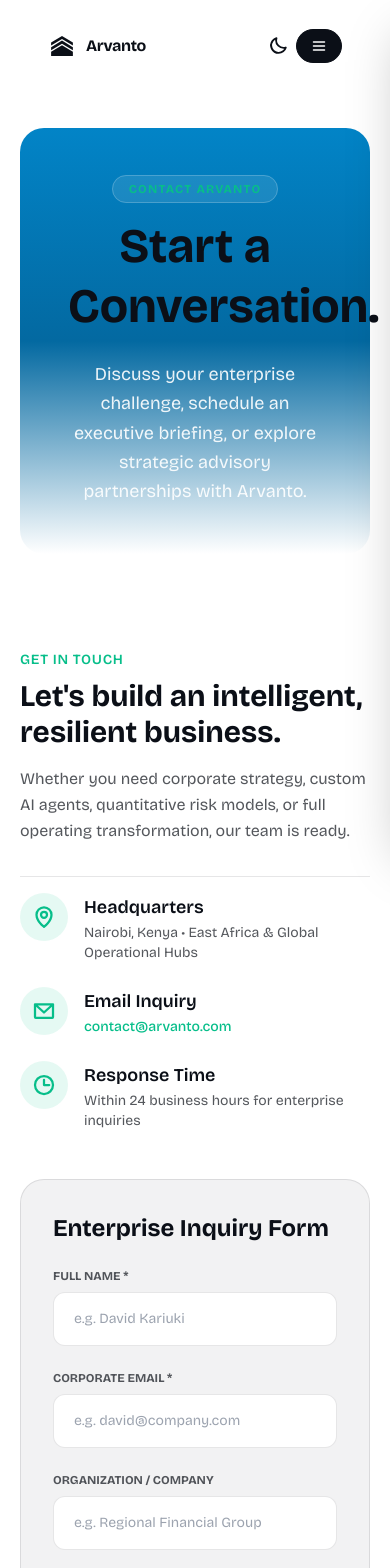
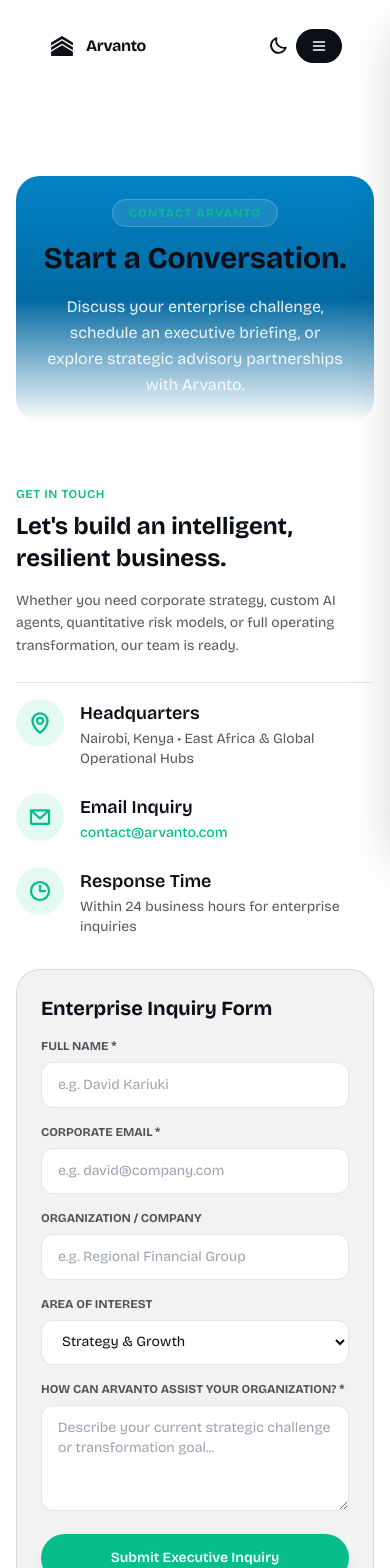
Before and after one commit to k-clinton/Arvanto, a Next.js app: page /contactus in a window 390 px wide. Shown: the top 1568 px of the page. Built offline with nearby package versions, Linux system fonts and the light colour scheme.

Commit message:
feat: fix mobile view on contact page

```diff
--- a/src/app/contactus/page.tsx
+++ b/src/app/contactus/page.tsx
@@ -12,35 +12,35 @@ export default function ContactUsPage() {
   };
 
   return (
-    <div className="py-16 bg-white dark:bg-black text-dark dark:text-white">
+    <div className="pt-28 sm:pt-32 pb-16 bg-white dark:bg-black text-dark dark:text-white">
       {/* Banner */}
-      <div className="container max-w-8xl mx-auto px-5 2xl:px-0 mb-16">
-        <div className="bg-gradient-to-b from-skyblue via-lightskyblue dark:via-[#4298b0] to-white/10 dark:to-black/10 rounded-3xl p-12 md:p-20 text-center md:text-left">
+      <div className="container max-w-8xl mx-auto px-4 sm:px-5 2xl:px-0 mb-12 sm:mb-16">
+        <div className="bg-gradient-to-b from-skyblue via-lightskyblue dark:via-[#4298b0] to-white/10 dark:to-black/10 rounded-3xl p-6 sm:p-12 md:p-20 text-center md:text-left">
           <span className="text-xs uppercase tracking-widest text-primary font-bold bg-white/10 backdrop-blur-md px-4 py-1.5 rounded-full border border-white/20">
             Contact Arvanto
           </span>
-          <h1 className="text-5xl md:text-7xl font-bold mt-4 mb-6 leading-tight">
+          <h1 className="text-3xl sm:text-5xl md:text-7xl font-bold mt-4 mb-4 sm:mb-6 leading-tight">
             Start a Conversation.
           </h1>
-          <p className="text-lg md:text-xl text-white/90 dark:text-dark/90 max-w-3xl leading-relaxed">
+          <p className="text-base md:text-xl text-white/90 dark:text-dark/90 max-w-3xl leading-relaxed">
             Discuss your enterprise challenge, schedule an executive briefing, or explore strategic advisory partnerships with Arvanto.
           </p>
         </div>
       </div>
 
       {/* Main Grid */}
-      <div className="container max-w-8xl mx-auto px-5 2xl:px-0 py-8">
-        <div className="grid lg:grid-cols-12 gap-12">
+      <div className="container max-w-8xl mx-auto px-4 sm:px-5 2xl:px-0 py-4 sm:py-8">
+        <div className="grid lg:grid-cols-12 gap-8 sm:gap-12">
           {/* Left Column Info */}
-          <div className="lg:col-span-5 space-y-8">
+          <div className="lg:col-span-5 space-y-6 sm:space-y-8">
             <div>
-              <p className="text-primary font-semibold uppercase tracking-wider text-sm">
+              <p className="text-primary font-semibold uppercase tracking-wider text-xs sm:text-sm">
                 Get In Touch
               </p>
-              <h2 className="text-3xl md:text-4xl font-bold mt-2 mb-4">
+              <h2 className="text-2xl sm:text-3xl md:text-4xl font-bold mt-2 mb-4">
                 Let&apos;s build an intelligent, resilient business.
               </h2>
-              <p className="text-dark/70 dark:text-white/70 text-base leading-relaxed">
+              <p className="text-dark/70 dark:text-white/70 text-sm sm:text-base leading-relaxed">
                 Whether you need corporate strategy, custom AI agents, quantitative risk models, or full operating transformation, our team is ready.
               </p>
             </div>
@@ -88,14 +88,14 @@ export default function ContactUsPage() {
           </div>
 
           {/* Right Column Form */}
-          <div className="lg:col-span-7 bg-dark/5 dark:bg-white/5 p-8 md:p-12 rounded-3xl border border-dark/10 dark:border-white/10">
+          <div className="lg:col-span-7 bg-dark/5 dark:bg-white/5 p-6 sm:p-8 md:p-12 rounded-3xl border border-dark/10 dark:border-white/10">
             {submitted ? (
-              <div className="text-center py-16 space-y-4">
-                <div className="w-16 h-16 bg-primary text-white rounded-full flex items-center justify-center mx-auto text-3xl">
+              <div className="text-center py-12 sm:py-16 space-y-4">
+                <div className="w-14 h-14 sm:w-16 sm:h-16 bg-primary text-white rounded-full flex items-center justify-center mx-auto text-2xl sm:text-3xl">
                   <Icon icon="ph:check-bold" />
                 </div>
-                <h3 className="text-3xl font-bold">Thank You!</h3>
-                <p className="text-dark/70 dark:text-white/70 max-w-md mx-auto">
+                <h3 className="text-2xl sm:text-3xl font-bold">Thank You!</h3>
+                <p className="text-dark/70 dark:text-white/70 max-w-md mx-auto text-sm sm:text-base">
                   Your message has been transmitted to Arvanto&apos;s executive advisory team. We will review your inquiry and follow up within 24 hours.
                 </p>
                 <button
@@ -106,10 +106,10 @@ export default function ContactUsPage() {
                 </button>
               </div>
             ) : (
-              <form onSubmit={handleSubmit} className="space-y-6">
-                <h3 className="text-2xl font-bold mb-4">Enterprise Inquiry Form</h3>
+              <form onSubmit={handleSubmit} className="space-y-4 sm:space-y-6">
+                <h3 className="text-xl sm:text-2xl font-bold mb-2 sm:mb-4">Enterprise Inquiry Form</h3>
 
-                <div className="grid md:grid-cols-2 gap-6">
+                <div className="grid sm:grid-cols-2 gap-4 sm:gap-6">
                   <div>
                     <label className="block text-xs uppercase font-bold text-dark/70 dark:text-white/70 mb-2">
                       Full Name *
@@ -118,7 +118,7 @@ export default function ContactUsPage() {
                       required
                       type="text"
                       placeholder="e.g. David Kariuki"
-                      className="w-full px-5 py-4 rounded-xl bg-white dark:bg-dark border border-dark/10 dark:border-white/10 focus:outline-none focus:border-primary text-sm"
+                      className="w-full px-4 py-3 sm:px-5 sm:py-4 rounded-xl bg-white dark:bg-dark border border-dark/10 dark:border-white/10 focus:outline-none focus:border-primary text-sm"
                     />
                   </div>
                   <div>
@@ -129,12 +129,12 @@ export default function ContactUsPage() {
                       required
                       type="email"
                       placeholder="e.g. david@company.com"
-                      className="w-full px-5 py-4 rounded-xl bg-white dark:bg-dark border border-dark/10 dark:border-white/10 focus:outline-none focus:border-primary text-sm"
+                      className="w-full px-4 py-3 sm:px-5 sm:py-4 rounded-xl bg-white dark:bg-dark border border-dark/10 dark:border-white/10 focus:outline-none focus:border-primary text-sm"
                     />
                   </div>
                 </div>
 
-                <div className="grid md:grid-cols-2 gap-6">
+                <div className="grid sm:grid-cols-2 gap-4 sm:gap-6">
                   <div>
                     <label className="block text-xs uppercase font-bold text-dark/70 dark:text-white/70 mb-2">
                       Organization / Company
@@ -142,14 +142,14 @@ export default function ContactUsPage() {
                     <input
                       type="text"
                       placeholder="e.g. Regional Financial Group"
-                      className="w-full px-5 py-4 rounded-xl bg-white dark:bg-dark border border-dark/10 dark:border-white/10 focus:outline-none focus:border-primary text-sm"
+                      className="w-full px-4 py-3 sm:px-5 sm:py-4 rounded-xl bg-white dark:bg-dark border border-dark/10 dark:border-white/10 focus:outline-none focus:border-primary text-sm"
                     />
                   </div>
                   <div>
                     <label className="block text-xs uppercase font-bold text-dark/70 dark:text-white/70 mb-2">
                       Area of Interest
                     </label>
-                    <select className="w-full px-5 py-4 rounded-xl bg-white dark:bg-dark border border-dark/10 dark:border-white/10 focus:outline-none focus:border-primary text-sm">
+                    <select className="w-full px-4 py-3 sm:px-5 sm:py-4 rounded-xl bg-white dark:bg-dark border border-dark/10 dark:border-white/10 focus:outline-none focus:border-primary text-sm">
                       <option>Strategy & Growth</option>
                       <option>AI & Technology</option>
                       <option>Data & Decision Intelligence</option>
@@ -168,13 +168,13 @@ export default function ContactUsPage() {
                     required
                     rows={4}
                     placeholder="Describe your current strategic challenge or transformation goal..."
-                    className="w-full px-5 py-4 rounded-xl bg-white dark:bg-dark border border-dark/10 dark:border-white/10 focus:outline-none focus:border-primary text-sm"
+                    className="w-full px-4 py-3 sm:px-5 sm:py-4 rounded-xl bg-white dark:bg-dark border border-dark/10 dark:border-white/10 focus:outline-none focus:border-primary text-sm"
                   ></textarea>
                 </div>
 
                 <button
                   type="submit"
-                  className="w-full py-4 bg-primary text-white font-semibold rounded-full hover:bg-dark transition duration-300 shadow-lg"
+                  className="w-full py-3.5 sm:py-4 bg-primary text-white font-semibold rounded-full hover:bg-dark transition duration-300 shadow-lg text-sm sm:text-base"
                 >
                   Submit Executive Inquiry
                 </button>
```
